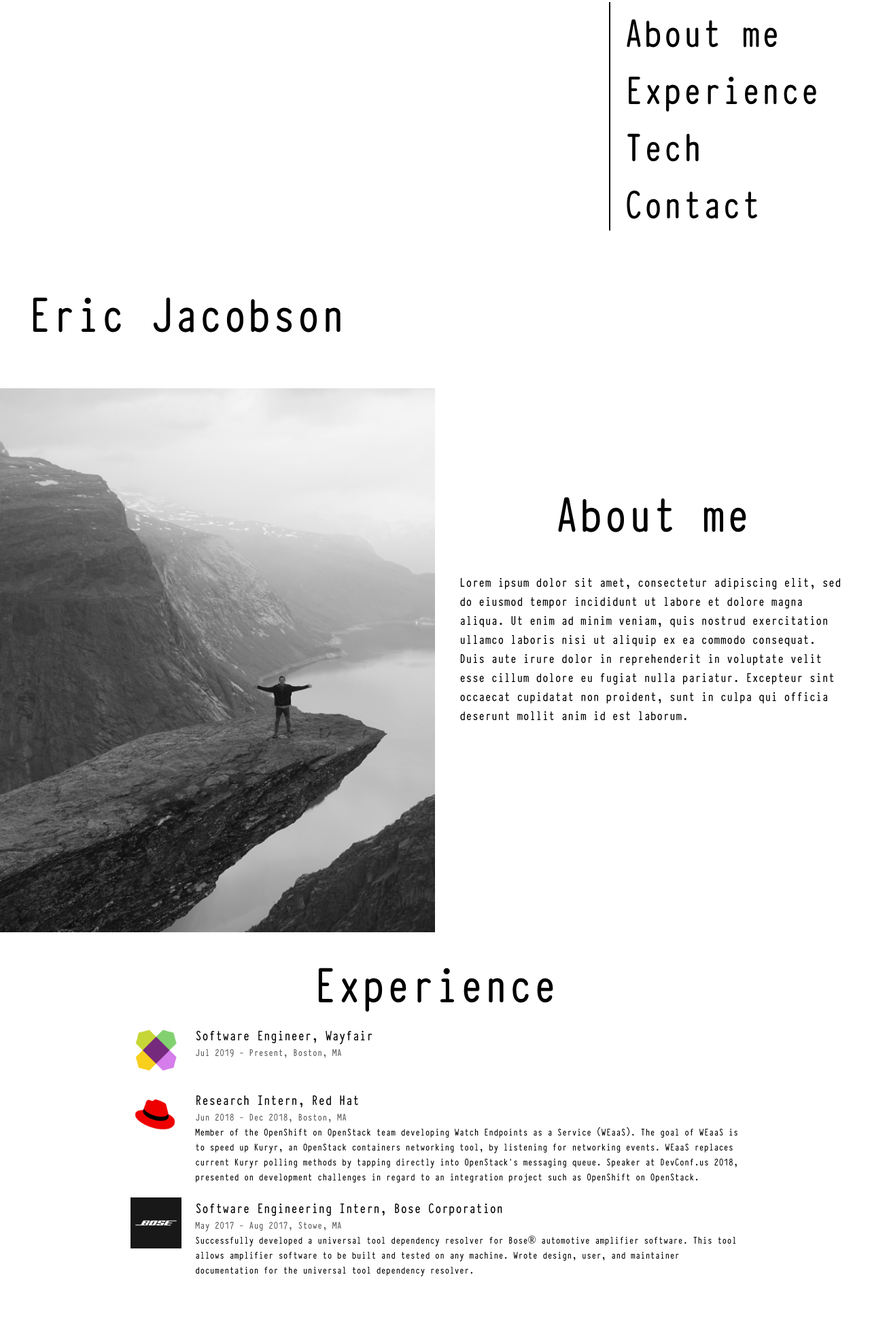
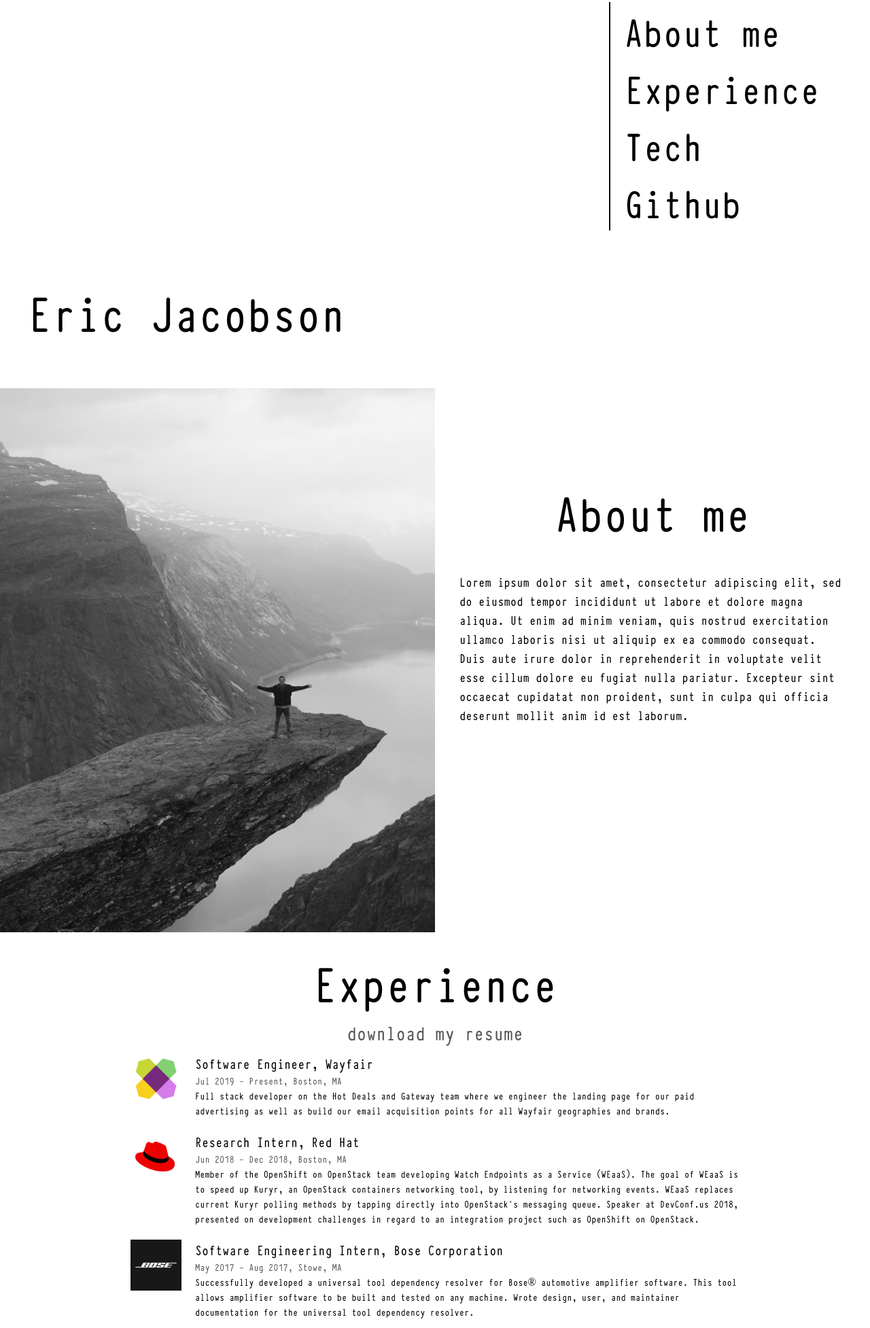
Before and after one commit to erj826/ericJacobsonSite, a Gatsby site: page / in a window 1280 px wide. Shown: the part 229-2182 px from the top of the page at 68% size. Built offline with nearby package versions, Linux system fonts and the light colour scheme; Gatsby itself is replaced by a stand-in of ours.

Commit message:
add footer

```diff
--- a/gatsby-config.js
+++ b/gatsby-config.js
@@ -1,3 +1,7 @@
 module.exports = {
-  plugins: [`gatsby-plugin-emotion`, `gatsby-plugin-smoothscroll`],
+  plugins: [
+    `gatsby-plugin-emotion`,
+    `gatsby-plugin-smoothscroll`,
+    `gatsby-plugin-netlify`,
+  ],
 }
--- a/package.json
+++ b/package.json
@@ -18,6 +18,7 @@
     "@emotion/styled": "^10.0.27",
     "gatsby": "^2.22.15",
     "gatsby-plugin-emotion": "^4.3.3",
+    "gatsby-plugin-netlify": "^2.3.4",
     "gatsby-plugin-smoothscroll": "^1.1.0",
     "gatsby-plugin-web-font-loader": "^1.0.4",
     "react": "^16.12.0",
--- a/src/components/about.js
+++ b/src/components/about.js
@@ -2,7 +2,6 @@ import React from "react"
 import styled from "@emotion/styled"
 import Typer from "../components/typer"
 import img1 from "../../static/images/img1.jpeg"
-import { useInView } from "react-intersection-observer"
 
 const Wrapper = styled.section`
   height: 100vh;
--- a/src/components/experience.js
+++ b/src/components/experience.js
@@ -9,6 +9,7 @@ import bose from "../../static/images/bose.png"
 const Wrapper = styled.section`
   height: 100vh;
   width: 100vw;
+  min-width: 780px;
   position: relative;
 `
 
@@ -19,13 +20,30 @@ const TitleContainer = styled.div`
   text-align: center;
 `
 
+const SubtitleContainer = styled.a`
+  font-size: 4vh;
+  display: flex;
+  justify-content: center;
+  color: #575757;
+  text-decoration: none;
+  &:hover {
+    text-decoration: underline;
+  }
+`
+
 const ItemContainer = styled.div`
   font-family: "Typewriter Demi";
   display: flex;
   flex-direction: row;
   padding: 10px;
-  max-width: 70vw;
+  max-width: 95vw;
   margin: auto;
+  @media only screen and (min-width: 900px) {
+    max-width: 90vw;
+  }
+  @media only screen and (min-width: 1020px) {
+    max-width: 70vw;
+  }
 `
 
 const TextContainer = styled.div`
@@ -54,7 +72,8 @@ const Careers = [
     role: "Software Engineer",
     dates: "Jul 2019 - Present",
     location: "Boston, MA",
-    description: "",
+    description:
+      "Full stack developer on the Hot Deals and Gateway team where we engineer the landing page for our paid advertising as well as build our email acquisition points for all Wayfair geographies and brands.",
   },
   {
     icon: redhat,
@@ -80,6 +99,9 @@ const Experience = () => {
   return (
     <Wrapper id="experience">
       <TitleContainer>Experience</TitleContainer>
+      <SubtitleContainer download="" target="_blank" href="/">
+        download my resume
+      </SubtitleContainer>
       {Careers.map(({ icon, company, role, dates, location, description }) => (
         <ItemContainer>
           <img src={icon} height="75px" width="75px" />
--- /dev/null
+++ b/src/components/footer.js
@@ -0,0 +1,15 @@
+import React from "react"
+import styled from "@emotion/styled"
+
+const Wrapper = styled.section`
+  height: 25px;
+  width: 100vw;
+  position: relative;
+  text-align: center;
+`
+
+const Footer = () => {
+  return <Wrapper id="tech">©2020 Eric Jacobson</Wrapper>
+}
+
+export default Footer
--- a/src/components/header.js
+++ b/src/components/header.js
@@ -48,7 +48,6 @@ const menuOptions = [
   { content: "About me", section: "#about" },
   { content: "Experience", section: "#experience" },
   { content: "Tech", section: "#tech" },
-  { content: "Contact", section: "#" },
 ]
 
 const Header = () => {
@@ -64,6 +63,9 @@ const Header = () => {
               {option.content}
             </MenuItem>
           ))}
+          <MenuItem href="https://github.com/erj826" target="_blank">
+            Github
+          </MenuItem>
         </VerticalLine>
       </MenuContainer>
     </Wrapper>
--- a/src/components/tech.js
+++ b/src/components/tech.js
@@ -1,6 +1,5 @@
 import React from "react"
 import styled from "@emotion/styled"
-import Typer from "../components/typer"
 
 import react from "../../static/images/icons/react.png"
 import datadog from "../../static/images/icons/datadog.png"
@@ -15,11 +14,9 @@ import js from "../../static/images/icons/js.png"
 import ts from "../../static/images/icons/ts.png"
 import php from "../../static/images/icons/php.png"
 import webpack from "../../static/images/icons/webpack.png"
-import python from "../../static/images/icons/python.png"
-import java from "../../static/images/icons/java.png"
 
 const Wrapper = styled.section`
-  height: 100vh;
+  height: calc(100vh - 25px); // Leave space for the footer
   width: 100vw;
   position: relative;
 `
@@ -52,11 +49,11 @@ const Technologies = [
   { url: "https://www.elastic.co/kibana", img: kibana },
   { url: "https://graphql.org/", img: gql },
   { url: "https://git-scm.com/", img: git },
+  { url: null, img: null },
   { url: "https://webpack.js.org/", img: webpack },
   { url: "https://azure.microsoft.com/en-us/services/sql-database/", img: sql },
   { url: "https://www.datadoghq.com/", img: datadog },
-  { url: "https://www.python.org/", img: python },
-  { url: "https://www.java.com/en/", img: java },
+  { url: null, img: null },
 ]
 
 const Tech = () => {
--- a/src/components/typer.js
+++ b/src/components/typer.js
@@ -6,8 +6,8 @@ class Typer extends Component {
     const { strings } = this.props
     const options = {
       strings: strings,
-      typeSpeed: 30,
-      backSpeed: 30,
+      typeSpeed: 25,
+      backSpeed: 25,
       onComplete: self => {
         self.cursor.remove()
       },
--- a/src/pages/index.js
+++ b/src/pages/index.js
@@ -3,6 +3,7 @@ import Header from "../components/header"
 import About from "../components/about"
 import Experience from "../components/experience"
 import Tech from "../components/tech"
+import Footer from "../components/footer"
 
 const Home = () => {
   return (
@@ -11,6 +12,7 @@ const Home = () => {
       <About />
       <Experience />
       <Tech />
+      <Footer />
     </Fragment>
   )
 }
```
Also changed, not shown: static/images/icons/java.png (deleted), static/images/icons/python.png (deleted), 1 other file.
